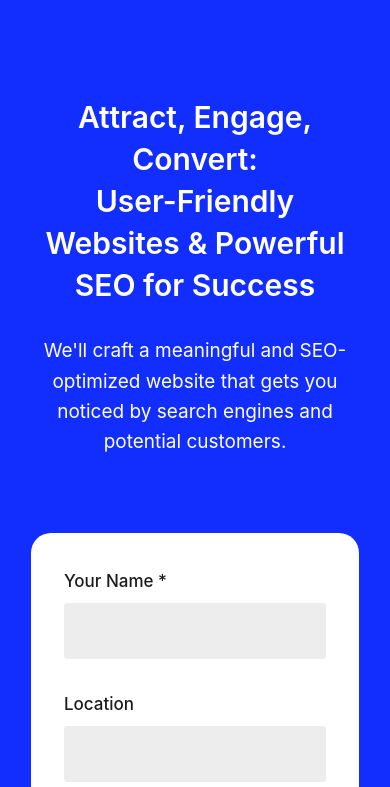
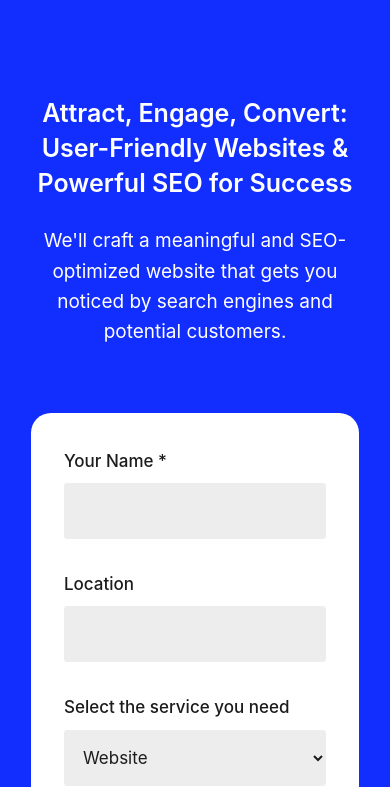
Before and after one commit to mRAfip/newagency, a plain HTML site: page index.html in a window 390 px wide. Shown: the part 87-874 px from the top of the page. Drawn offline with nearby package versions, Linux system fonts and the light colour scheme; a web font is replaced by a local one.

Commit message:
mobile font size adjest

```diff
--- a/assets/css/mystyle.css
+++ b/assets/css/mystyle.css
@@ -1581,7 +1581,7 @@
 		border-radius: 20px;
 		color: var(--black-color);
 		width: 100%;
-		margin-top: -35px;
+		margin-top: -45px;
 
 	}
 
@@ -1610,7 +1610,8 @@
 
 	  .main-head{
 
-		font-size: 30px;
+		font-size: 25px;
+		margin-bottom: 25px !important;
 	}
 
 
@@ -1718,7 +1719,7 @@
 
 	.test-content{
 
-		font-size: 2rem;
+		font-size: 1.5rem;
 	}
 
 	.logo-section-testi{
```
